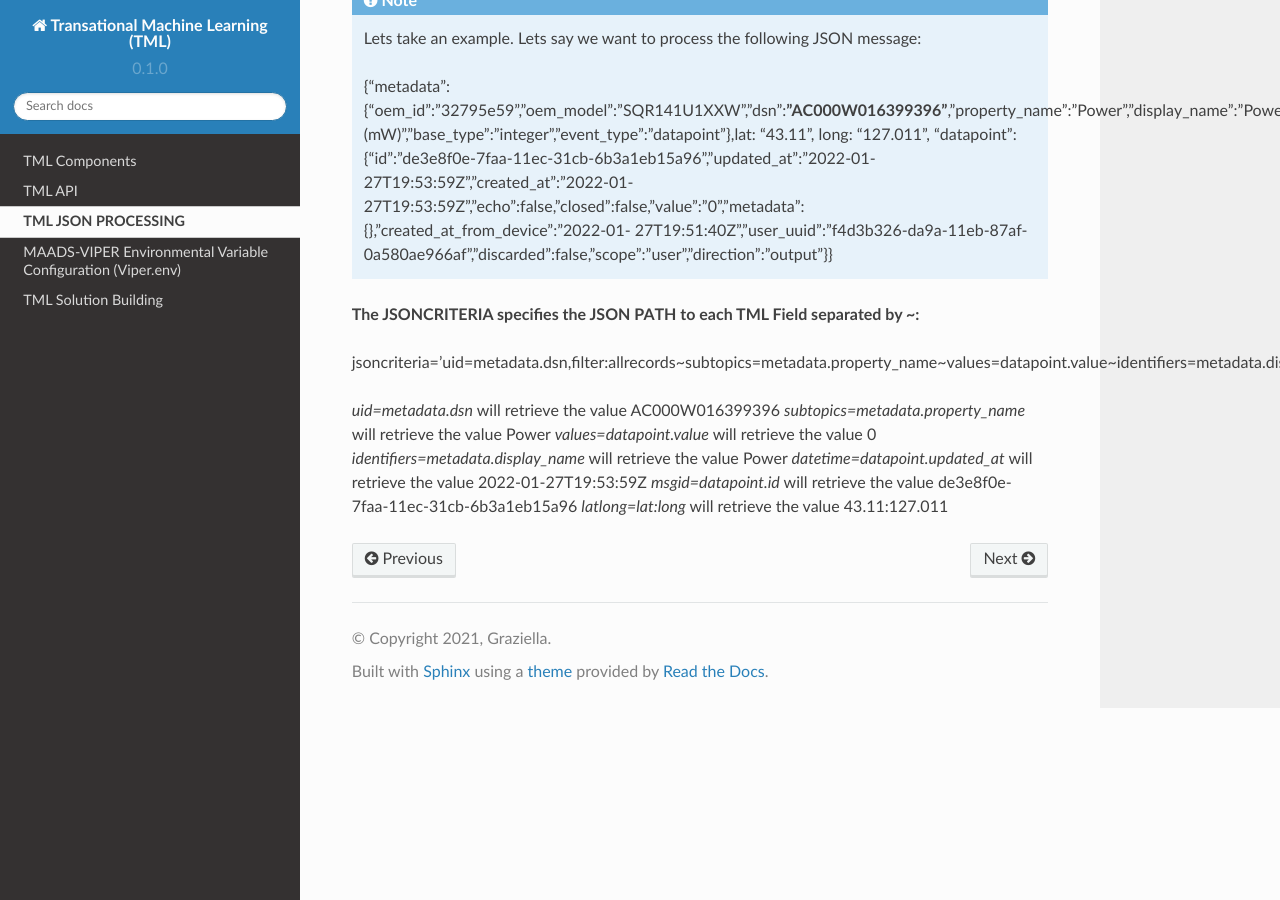
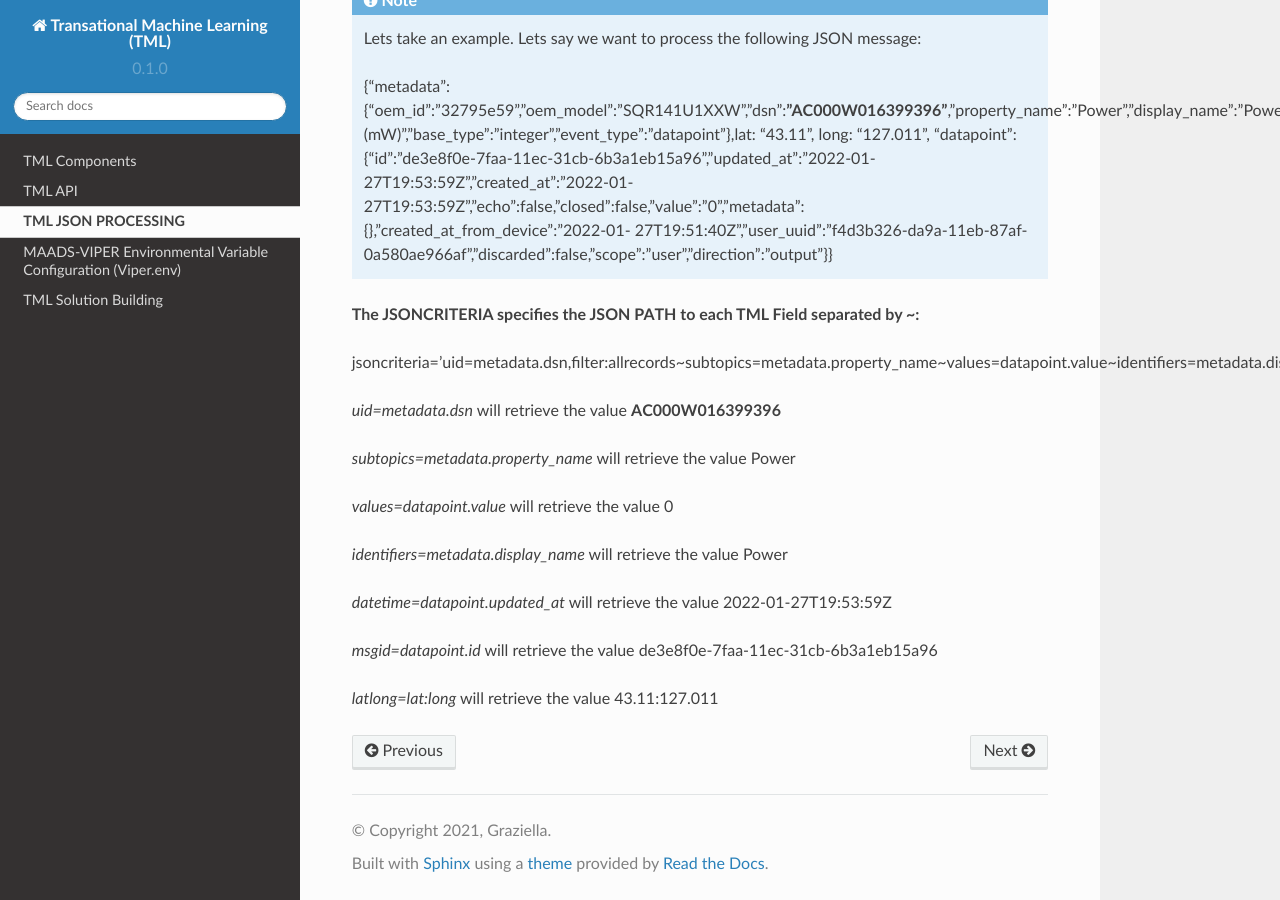
Before and after one commit to smaurice101/readthedocs, a Sphinx documentation site: the page built from docs/source/jsonprocessing.rst, in a window 1280 px wide and 900 px high, scrolled down 727 px. Built offline with Sphinx 7.4.7 and the Read the Docs theme 2.0.0, drawn with Linux system fonts in a browser that asks for light colours.

```diff
--- a/docs/source/jsonprocessing.rst
+++ b/docs/source/jsonprocessing.rst
@@ -38,10 +38,16 @@ TML requires the following - as shown in the table below. We will go though an e
 
 jsoncriteria='uid=metadata.dsn,filter:allrecords~subtopics=metadata.property_name~values=datapoint.value~identifiers=metadata.display_name~datetime=datapoint.updated_at~msgid=datapoint.id~latlong=lat:long'
 
-*uid=metadata.dsn* will retrieve the value AC000W016399396
+*uid=metadata.dsn* will retrieve the value **AC000W016399396**
+
 *subtopics=metadata.property_name* will retrieve the value Power
+
 *values=datapoint.value* will retrieve the value 0
+
 *identifiers=metadata.display_name* will retrieve the value Power
+
 *datetime=datapoint.updated_at* will retrieve the value 2022-01-27T19:53:59Z
+
 *msgid=datapoint.id* will retrieve the value de3e8f0e-7faa-11ec-31cb-6b3a1eb15a96
+
 *latlong=lat:long* will retrieve the value 43.11:127.011
```
